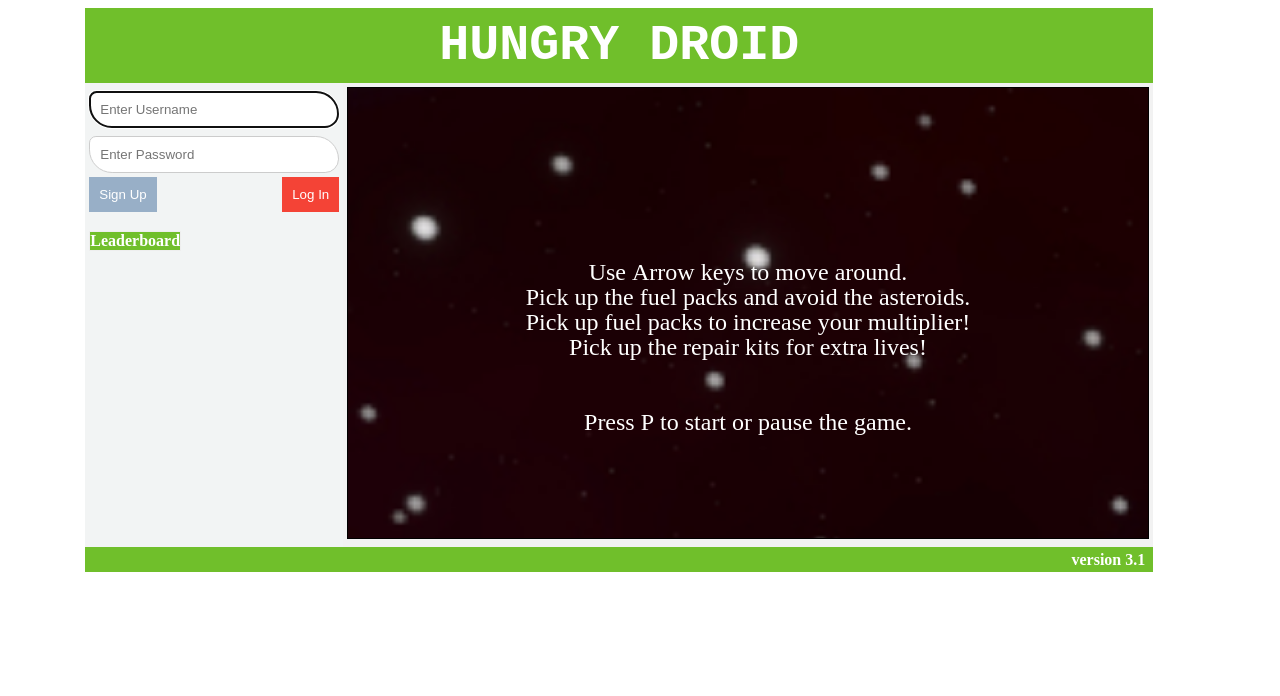
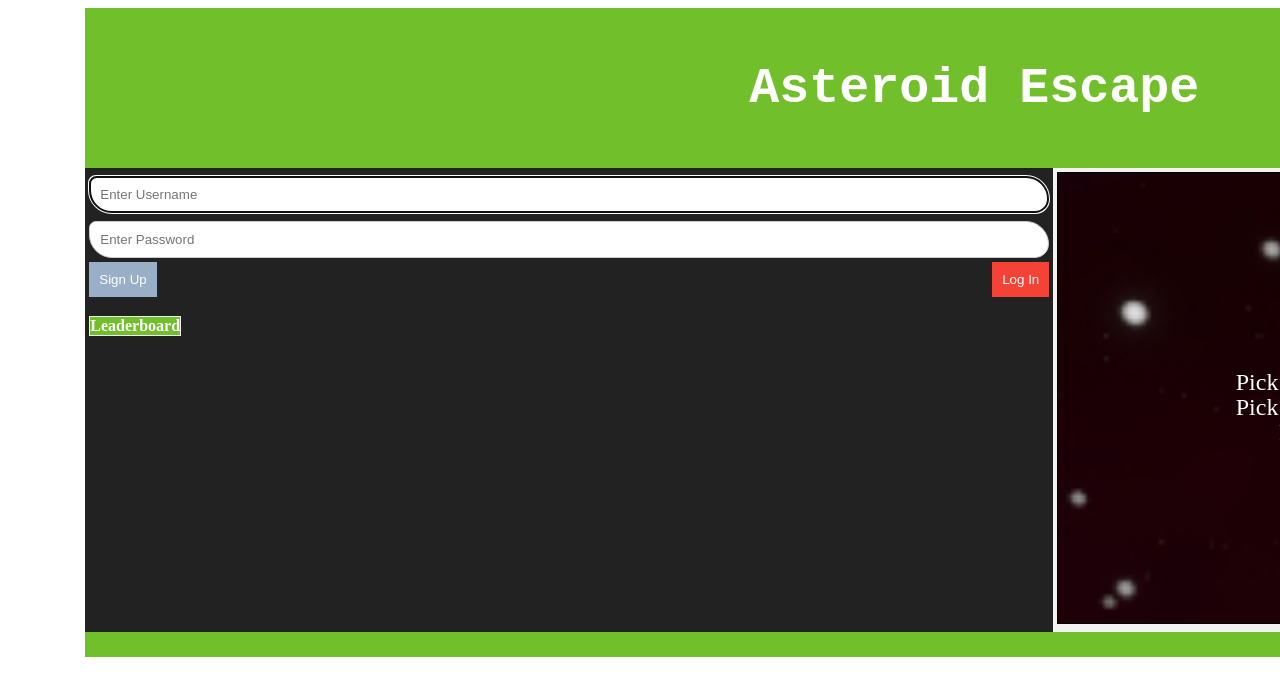
Before and after one commit to jackylau-nyc/Asteroid-Escape, a PHP site: page / in a window 1280 px wide; the page is wider, and only the part inside the window is pictured. Shown: the top 696 px of that part. Run offline with PHP 8.4, Linux system fonts and the light colour scheme; data that the repository does not hold is empty.

Commit message:
adjusted front end

```diff
--- a/index.php
+++ b/index.php
@@ -17,9 +17,9 @@
   </head>
   <body onload="start()">
 <table >
-<tr><th colspan="3" style="height:75px; text-align:center; font-family:'Courier New';  font-size:50px ">HUNGRY DROID</th></tr>
+<tr><th colspan="3" style="height:20vh; text-align:center; font-family:'Courier New';  font-size:50px ">Asteroid Escape</th></tr>
 	<tr>
-		<td style="background-color:#F2F4F4 ; width: 250px;horizontal-align:right; vertical-align:top">
+		<td style="background-color:#222 ; width: 80vw;horizontal-align:right; vertical-align:top">
 			<div class="nav">
 			  <div id = "logInBtns">
 				<!--<button style= "width:100%" id = "loginbtn" onclick="pauseGame(); document.getElementById('login').style.display='block'; listening = false;" style="width:auto;">Login</button>-->
@@ -32,7 +32,7 @@
 			 <div id = "userInfo">
 			 </div>
 			</div><br><br><br>
-			<div id = "leaderboard" style="width: 250px;">
+			<div id = "leaderboard" style="width: 75vw;">
 			</div>
 			<!--
 			<div id="login" class="modal">
```
